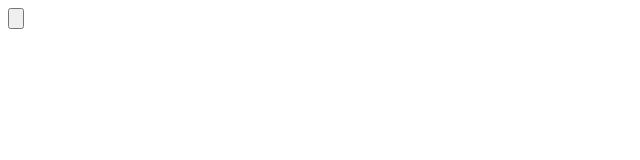
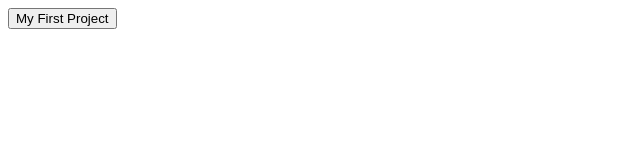
Before and after one commit to snehalshelar/snehalshelar.github.io, a plain HTML site: page index.html in a window 1280 px wide. Shown: the whole page, without its empty margins (0-640 px from the left). Drawn offline with Linux system fonts and the light colour scheme.

Commit message:
Update index.html

```diff
--- a/index.html
+++ b/index.html
@@ -2,6 +2,6 @@
   <head><title>MEDMARKET</title></head>
   <body>
 
-    <input type="button" name="click"/>
+    <input type="button" name="name" value="My First Project"/>
     </body>
     </html>
```
